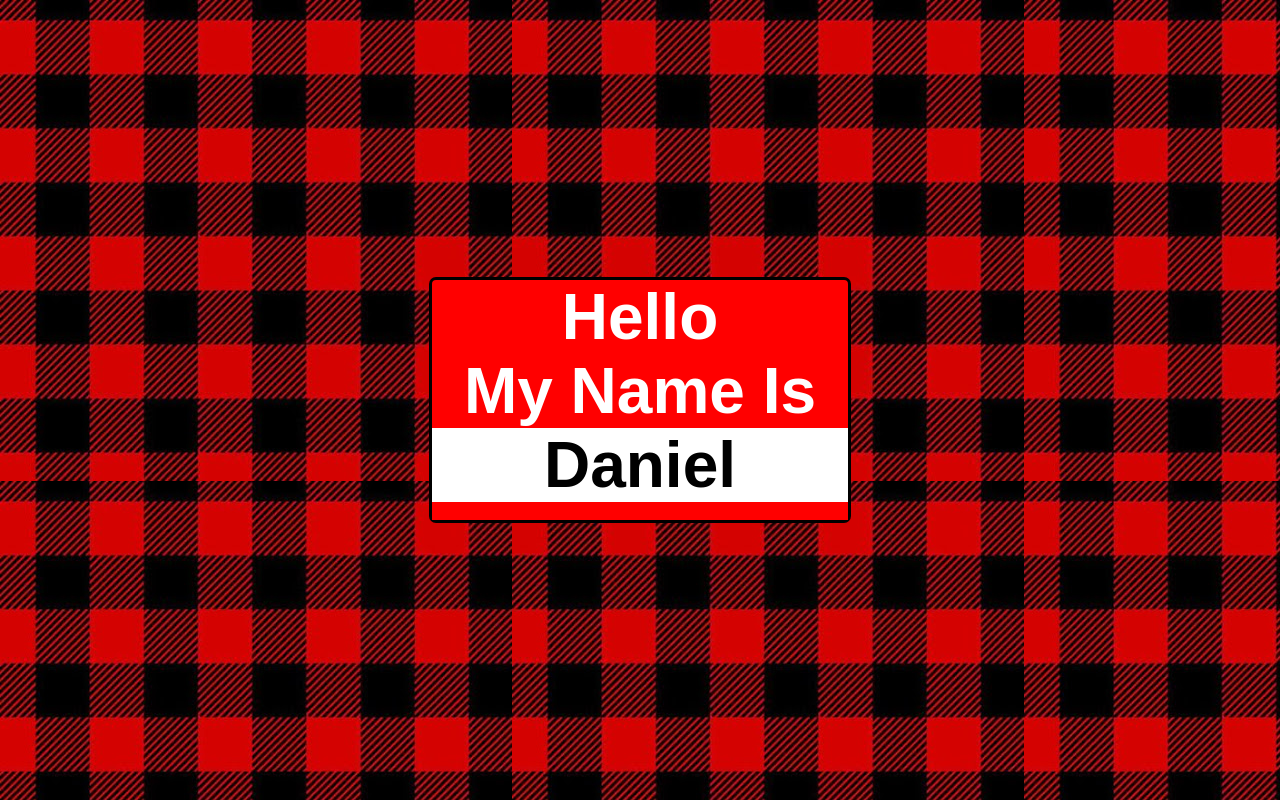
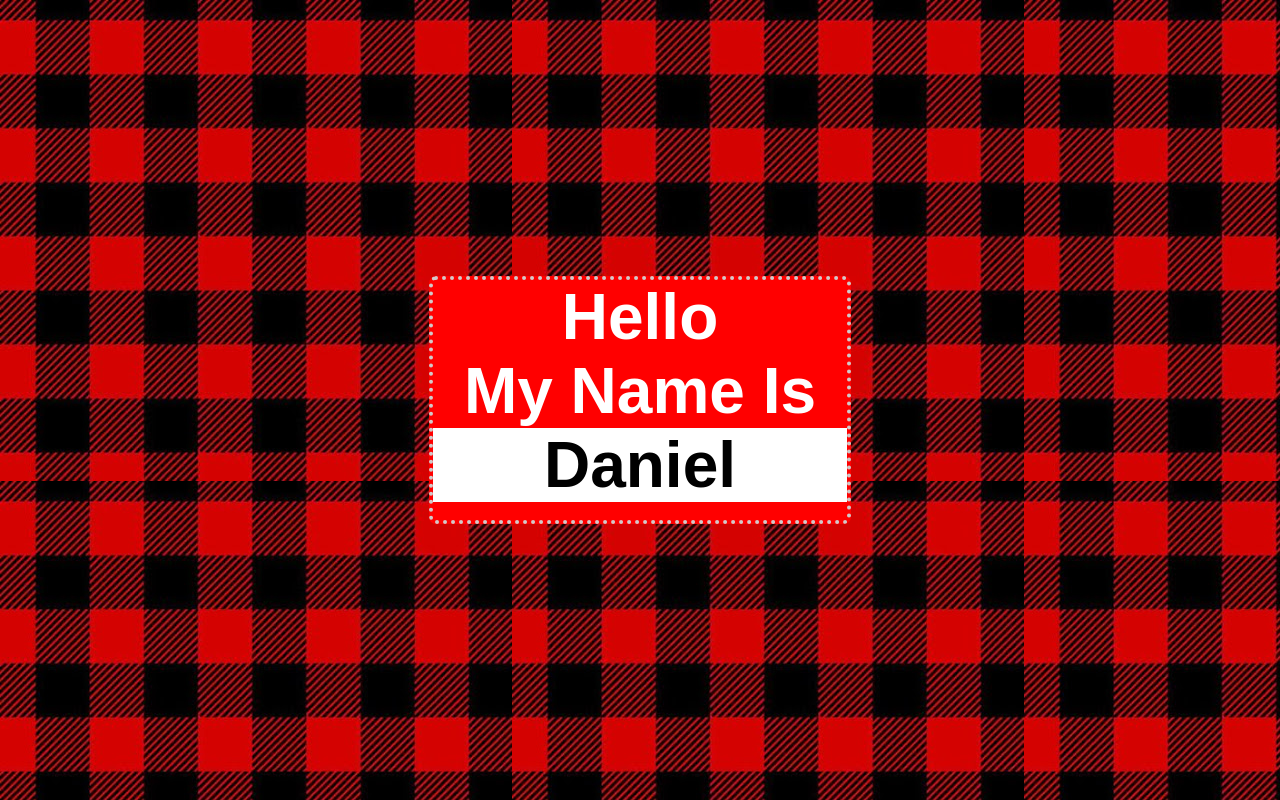
Before and after one commit to DanielRGilles/Nametag-fp, a plain HTML site: page index.html in a window 1280 px wide. Drawn offline with Linux system fonts and the light colour scheme.

Commit message:
changed border

```diff
--- a/style.css
+++ b/style.css
@@ -30,7 +30,7 @@ body {
     height: auto;
     text-transform: capitalize;
     font-weight: 700;
-    border: solid 3px black;
+    border: dotted 4px rgb(209, 202, 202);
     font-size: auto;
     font-family: Arial, Helvetica, sans-serif;
 
```
